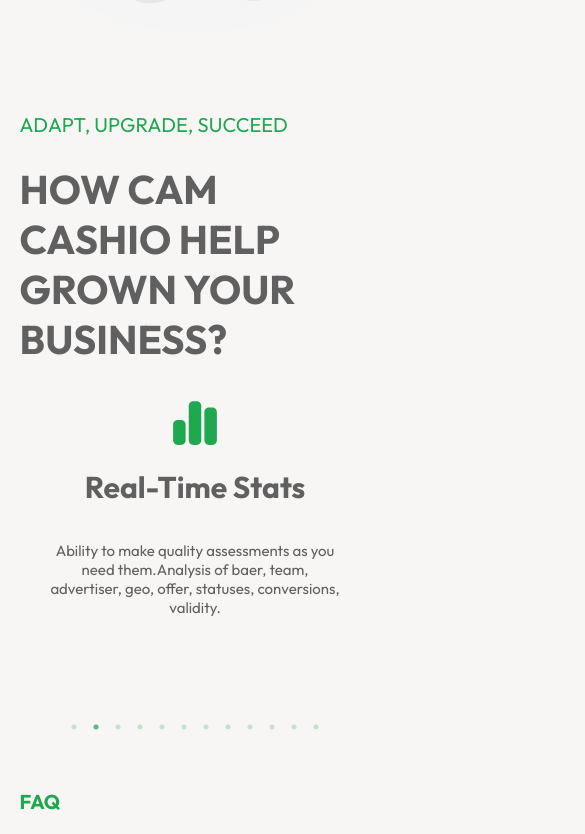
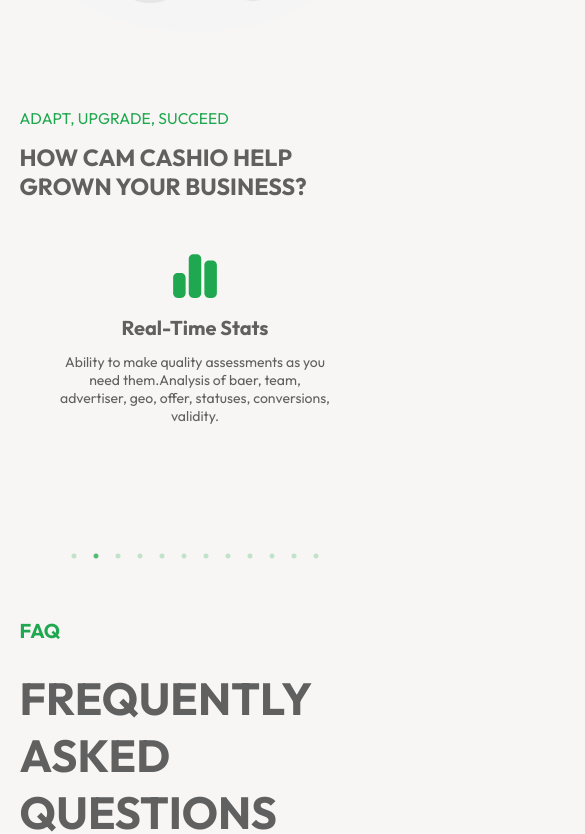
Before and after one commit to RevaGee/Cashio, a React (Create React App) app: page / in a window 390 px wide. Shown: the part 798-1632 px from the top of the page, 585 px wide, since content can reach past the window. Built offline with nearby package versions, Linux system fonts and the light colour scheme.

Commit message:
corrected slider component

```diff
--- a/src/App.tsx
+++ b/src/App.tsx
@@ -19,9 +19,9 @@
             <Slogan/>
             <Collages/>
             <Questions/>
-            <Contacts/>
+            {/*<Contacts/>*/}
+            {/*<Pricing/>*/}
             <ArrowScroll/>
-            <Pricing/>
             <Footer/>
         </div>
     );
--- a/src/components/Collages/index.tsx
+++ b/src/components/Collages/index.tsx
@@ -26,7 +26,7 @@
     const {t} = useTranslation();
     const [ref, inView] = useInView({
         triggerOnce: true,
-        threshold: 0.5,
+        threshold: 0.1,
     });
     const [ref_2, inView_2] = useInView({
         triggerOnce: true,
--- a/src/components/Collages/styles.scss
+++ b/src/components/Collages/styles.scss
@@ -39,8 +39,8 @@
   margin: 3.5vw;
   cursor: pointer;
   svg{
-    width: 74px;
-    height: 74px !important;
+    width: 60px;
+    height: 60px !important;
     color: #1FA84F;
   }
 
@@ -72,10 +72,16 @@
   .collages {
     max-width:720px;
   }
+  .collage{
+    height: 360px !important;
+  }
 }
 @media (min-width: 992px) {
   .collages {
     max-width:960px;
+  }
+  .collage{
+    height: 280px !important;
   }
 }
 @media (min-width: 1200px) {
@@ -85,6 +91,7 @@
   .collage{
     margin: 35px;
     font-size: 16px;
+    height: 350px !important;
   }
 }
 @media (min-width: 1400px) {
@@ -93,7 +100,9 @@
   }
   .collage{
     margin: 35px;
-    font-size: 17px;
+    height: 365px !important;
+    //font-size: 17px;
+    font-size: 18px;
   }
 }
 /*@media(max-width: 1200px){
@@ -112,7 +121,7 @@
       //height: 260px;
       height: 280px;
       //font-size: 1.5vw;
-      font-size: 15px;
+      font-size: 16px;
       display: flex;
       flex-direction: column;
       align-items: center;
@@ -129,10 +138,26 @@
   }
 }
 @media(max-width: 768px){
+  .collages_text{
+    h1{
+      font-size: 6vw !important;
+    }
+    p{
+      font-size: 4vw !important;
+    }
+  }
   .slider-wrapper{
     .collage{
       //font-size: 2vw;
-      font-size: 12px;
+      width: 210px;
+      margin: 25px;
+      h1{
+        font-size: 20px;
+      }
+      p{
+        margin: 0;
+        font-size: 14px;
+      }
       //height: 32vw;
       height: 275px;
       svg{
@@ -149,7 +174,13 @@
     .collage{
       margin: 20px;
       height: 275px;
-      font-size: 2vw;
+      width: fit-content;
+      h1{
+        font-size: 4vw;
+      }
+      p{
+        font-size: 2.3vw;
+      }
     }
   }
   .slick-dots{
@@ -159,9 +190,15 @@
 @media(max-width: 480px){
   .collage{
     margin: 30px auto !important;
-    width: 290px ;
-    height: 300px !important;
-    font-size: 15px !important;
+    width: 280px !important;
+    height: 260px !important;
+    padding: 20px;
+    h1{
+      font-size: 20px !important;
+    }
+    p{
+      font-size: 14px !important;
+    }
     border-radius: 40px;
   }
   .right_arrow, .left_arrow{
@@ -169,13 +206,13 @@
   }
   .collages_text{
     h1{
-      font-size: 40px !important;
+     //font-size: 40px !important;
     }
   }
 }
 @media(max-width: 380px){
   .collage{
-    width: 260px !important;
+    width: 240px !important;
   }
 }
 .slick-dots{
```
